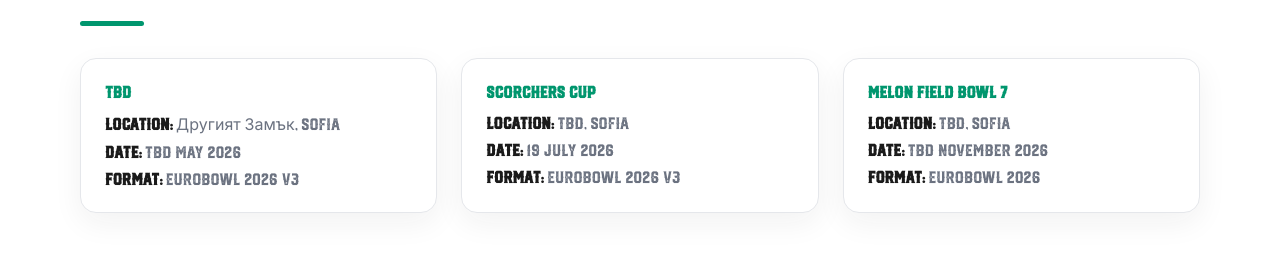
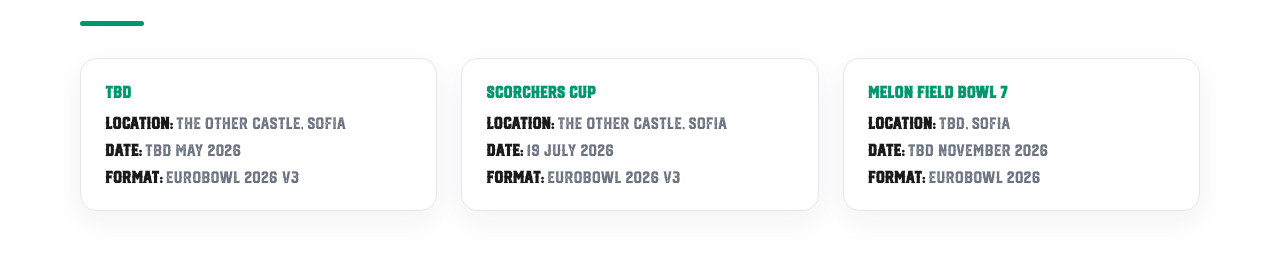
Before and after one commit to aladzhov/BloodBowlTournament, an Angular app in the folder frontend/: page / in a window 1280 px wide. Shown: the part 443-706 px from the top of the page. Built offline with nearby package versions, Linux system fonts and the light colour scheme.

Commit message:
scorchers

```diff
--- a/frontend/src/app/tournaments.data.ts
+++ b/frontend/src/app/tournaments.data.ts
@@ -3,7 +3,7 @@ import { Tournament } from './app-data.model';
 export const allTournaments: Tournament[] = [
   {
     name: 'Surva Bowl 2026',
-    location: 'Другият Замък, Sofia',
+    location: 'The Other Castle, Sofia',
     dates: '18 January 2026',
     format: 'EuroBowl 2026 v2',
     url: 'https://tourplay.net/en/blood-bowl/surva-bowl-2026/classifications',
@@ -19,17 +19,17 @@ export const allTournaments: Tournament[] = [
   },
   {
     name: 'TBD',
-    location: 'Другият Замък, Sofia',
+    location: 'The Other Castle, Sofia',
     dates: 'TBD May 2026',
     format: 'EuroBowl 2026 v3',
     url: ''
   },
   {
     name: 'Scorchers Cup',
-    location: 'TBD, Sofia',
+    location: 'The Other Castle, Sofia',
     dates: '19 July 2026',
     format: 'EuroBowl 2026 v3',
-    url: ''
+    url: 'https://tourplay.net/en/blood-bowl/scorchers-cup'
   },
   {
     name: 'Melon Field Bowl 7',
```
